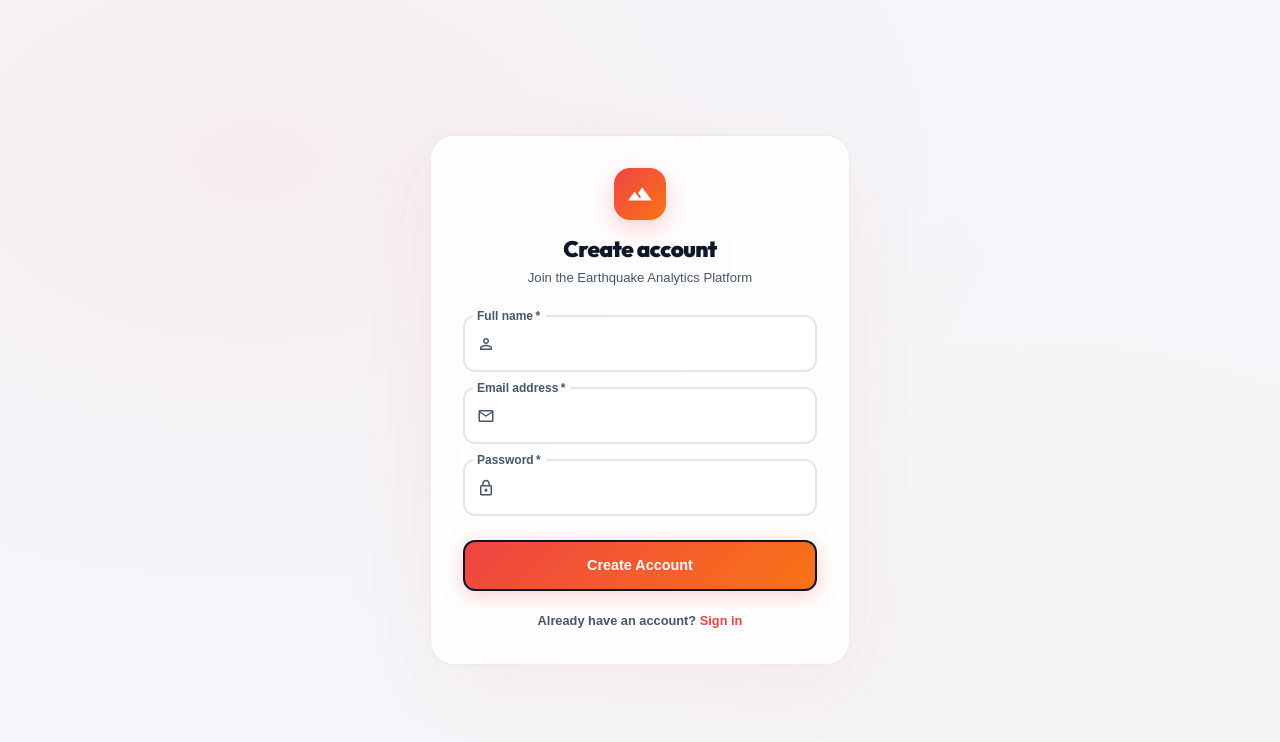
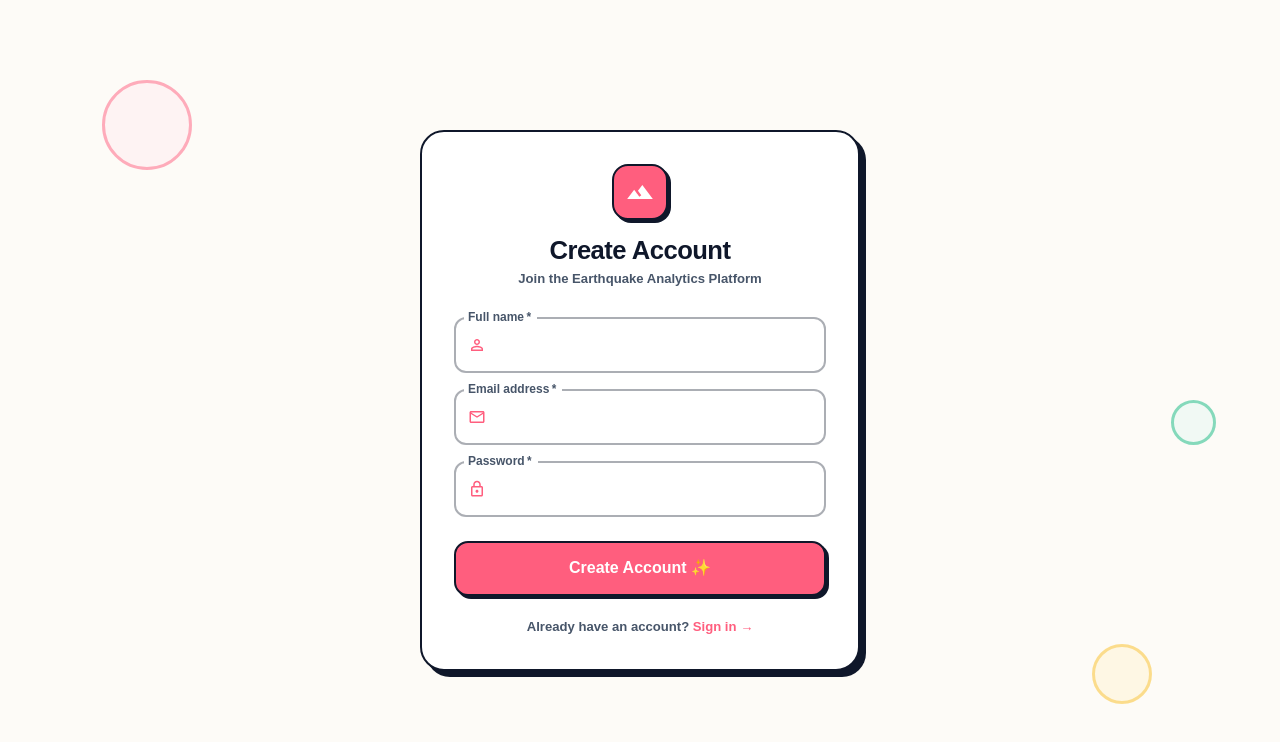
Before and after one commit to codinggita/global_earthquakes_kamlesh_chandela, a React (Vite) app in the folder frontend/: page /register in a window 1280 px wide. Shown: the top 742 px of the page. Built offline with nearby package versions, Linux system fonts and the light colour scheme; no server answers.

Commit message:
feat: redesign authentication pages with neubrutalist styling

```diff
--- a/frontend/src/pages/auth/ForgotPassword.jsx
+++ b/frontend/src/pages/auth/ForgotPassword.jsx
@@ -1,23 +1,22 @@
 import React, { useState } from 'react';
 import { Link } from 'react-router-dom';
-import { Box, Typography, TextField, Button, Alert } from '@mui/material';
+import { Box, Typography, TextField, Button, Alert, InputAdornment } from '@mui/material';
 import { useTheme } from '@mui/material/styles';
-import SecurityIcon from '@mui/icons-material/Security';
+import SecurityIcon   from '@mui/icons-material/Security';
+import EmailOutlinedIcon from '@mui/icons-material/EmailOutlined';
 import authService from '../../services/auth.service';
 
 const ForgotPassword = () => {
-  const theme = useTheme();
+  const theme  = useTheme();
   const isDark = theme.palette.mode === 'dark';
-  const [email, setEmail] = useState('');
+  const [email,   setEmail]   = useState('');
   const [message, setMessage] = useState('');
-  const [error, setError] = useState('');
+  const [error,   setError]   = useState('');
   const [loading, setLoading] = useState(false);
 
   const handleSubmit = async (e) => {
     e.preventDefault();
-    setLoading(true);
-    setError('');
-    setMessage('');
+    setLoading(true); setError(''); setMessage('');
     try {
       await authService.forgotPassword(email);
       setMessage('Password reset link sent to your email');
@@ -27,125 +26,100 @@ const ForgotPassword = () => {
     setLoading(false);
   };
 
+  const borderColor = isDark ? '#ffffff' : '#0f172a';
+  const shadowColor = isDark ? '#ffffff' : '#0f172a';
+
   return (
-    <Box
-      sx={{
-        minHeight: '100vh',
-        display: 'flex',
-        alignItems: 'center',
-        justifyContent: 'center',
-        background: isDark ? '#090c15' : '#f5f7fb',
-        backgroundImage: isDark
-          ? `radial-gradient(ellipse at 20% 20%, rgba(239,68,68,0.12) 0%, transparent 55%), radial-gradient(ellipse at 80% 80%, rgba(249,115,22,0.08) 0%, transparent 55%)`
-          : `radial-gradient(ellipse at 20% 20%, rgba(239,68,68,0.06) 0%, transparent 55%), radial-gradient(ellipse at 80% 80%, rgba(249,115,22,0.03) 0%, transparent 55%)`,
-        p: 2,
-      }}
-    >
-      <Box
-        sx={{
-          width: '100%',
-          maxWidth: 420,
-          background: isDark ? 'rgba(15, 19, 34, 0.85)' : 'rgba(255, 255, 255, 0.85)',
-          backdropFilter: 'blur(20px)',
-          border: '1px solid',
-          borderColor: isDark ? 'rgba(255,255,255,0.06)' : 'rgba(0,0,0,0.07)',
-          borderRadius: '24px',
-          p: { xs: 3, sm: 4 },
-          boxShadow: isDark
-            ? '0 24px 80px rgba(0,0,0,0.55), 0 0 0 1px rgba(239,68,68,0.05)'
-            : '0 24px 80px rgba(239,68,68,0.06), 0 0 0 1px rgba(239,68,68,0.02)',
-          animation: 'fadeSlideUp 0.4s cubic-bezier(0.4,0,0.2,1) both',
-          '@keyframes fadeSlideUp': {
-            from: { opacity: 0, transform: 'translateY(20px)' },
-            to:   { opacity: 1, transform: 'translateY(0)' },
-          },
-        }}
-      >
-        {/* Title */}
+    <Box sx={{
+      minHeight: '100vh', display: 'flex', alignItems: 'center', justifyContent: 'center',
+      background: isDark ? '#0b0e1a' : '#fdfbf7', p: 2, position: 'relative', overflow: 'hidden',
+    }}>
+      {/* Floating blobs */}
+      <Box sx={{ position: 'absolute', top: '15%', right: '10%', width: 80, height: 80, borderRadius: '50%', background: '#e8e5ff', border: '3px solid #8b5cf6', opacity: 0.5, animation: 'float-slow 5s ease-in-out infinite' }} />
+      <Box sx={{ position: 'absolute', bottom: '20%', left: '8%', width: 55, height: 55, borderRadius: '50%', background: '#fff4d2', border: '3px solid #fbbf24', opacity: 0.5, animation: 'float-medium 4s ease-in-out infinite' }} />
+
+      <Box sx={{
+        width: '100%', maxWidth: 420,
+        background: isDark ? '#161a2b' : '#ffffff',
+        border: `2.5px solid ${borderColor}`,
+        borderRadius: '24px',
+        p: { xs: 3, sm: 4 },
+        boxShadow: `6px 6px 0px 0px ${shadowColor}`,
+        position: 'relative', zIndex: 1,
+        animation: 'fadeSlideUp 0.4s cubic-bezier(0.34,1.56,0.64,1) both',
+        '@keyframes fadeSlideUp': {
+          from: { opacity: 0, transform: 'translateY(24px) scale(0.97)' },
+          to:   { opacity: 1, transform: 'translateY(0) scale(1)' },
+        },
+      }}>
+        {/* Icon + Title */}
         <Box sx={{ display: 'flex', flexDirection: 'column', alignItems: 'center', mb: 3.5 }}>
-          <Box
-            sx={{
-              width: 52,
-              height: 52,
-              borderRadius: '16px',
-              background: 'linear-gradient(135deg, #ef4444 0%, #f97316 100%)',
-              display: 'flex',
-              alignItems: 'center',
-              justifyContent: 'center',
-              boxShadow: '0 8px 24px rgba(239,68,68,0.25)',
-              mb: 2,
-            }}
-          >
-            <SecurityIcon sx={{ color: '#fff', fontSize: 26 }} />
+          <Box sx={{
+            width: 56, height: 56, borderRadius: '16px',
+            background: '#8b5cf6',
+            border: `2.5px solid ${borderColor}`,
+            boxShadow: `3px 3px 0px 0px ${shadowColor}`,
+            display: 'flex', alignItems: 'center', justifyContent: 'center', mb: 2,
+          }}>
+            <SecurityIcon sx={{ color: '#fff', fontSize: 28 }} />
           </Box>
-          <Typography
-            sx={{
-              fontFamily: '"Outfit", sans-serif',
-              fontWeight: 900,
-              fontSize: '1.4rem',
-              letterSpacing: '-0.025em',
-              color: 'text.primary',
-              lineHeight: 1.2,
-            }}
-          >
-            Forgot Password
+          <Typography sx={{
+            fontFamily: '"Fredoka", sans-serif', fontWeight: 800,
+            fontSize: '1.6rem', letterSpacing: '-0.02em', color: 'text.primary', lineHeight: 1.1,
+          }}>
+            Forgot Password?
           </Typography>
-          <Typography sx={{ fontSize: '0.82rem', color: 'text.secondary', mt: 0.5, fontWeight: 500, textAlign: 'center' }}>
-            We'll send a secure password reset link to your email
+          <Typography sx={{
+            fontSize: '0.82rem', color: 'text.secondary', mt: 0.5,
+            fontWeight: 700, fontFamily: '"Quicksand", sans-serif', textAlign: 'center',
+          }}>
+            We'll send a secure reset link to your email
           </Typography>
         </Box>
 
-        {message && <Alert severity="success" sx={{ mb: 2.5, borderRadius: '12px', fontSize: '0.82rem' }}>{message}</Alert>}
-        {error && <Alert severity="error" sx={{ mb: 2.5, borderRadius: '12px', fontSize: '0.82rem' }}>{error}</Alert>}
+        {message && <Alert severity="success" sx={{ mb: 2.5, borderRadius: '12px', border: '2px solid #10b981', fontFamily: '"Quicksand", sans-serif', fontWeight: 700, fontSize: '0.82rem' }}>{message}</Alert>}
+        {error   && <Alert severity="error"   sx={{ mb: 2.5, borderRadius: '12px', border: '2px solid #ff5e7e', fontFamily: '"Quicksand", sans-serif', fontWeight: 700, fontSize: '0.82rem' }}>{error}</Alert>}
 
         <form onSubmit={handleSubmit}>
           <TextField
-            fullWidth
-            label="Email address"
-            type="email"
-            value={email}
-            onChange={(e) => setEmail(e.target.value)}
-            required
+            fullWidth label="Email address" type="email"
+            value={email} onChange={(e) => setEmail(e.target.value)} required
             sx={{
               mb: 3,
               '& .MuiOutlinedInput-root': {
-                borderRadius: '11px',
-                '& fieldset': { borderColor: isDark ? 'rgba(255,255,255,0.08)' : 'rgba(0,0,0,0.10)' },
-                '&:hover fieldset': { borderColor: 'rgba(239,68,68,0.40)' },
-                '&.Mui-focused fieldset': { borderColor: '#ef4444' },
+                borderRadius: '14px', fontFamily: '"Quicksand", sans-serif', fontWeight: 700,
+                background: isDark ? 'rgba(255,255,255,0.04)' : '#ffffff',
+                '& fieldset': { borderColor: isDark ? 'rgba(255,255,255,0.35)' : 'rgba(15,23,42,0.35)', borderWidth: '2px' },
+                '&:hover fieldset': { borderColor: '#8b5cf6', borderWidth: '2px' },
+                '&.Mui-focused fieldset': { borderColor: '#8b5cf6', borderWidth: '2px', boxShadow: '2px 2px 0px 0px #8b5cf6' },
               },
-              '& .MuiInputLabel-root.Mui-focused': { color: '#ef4444' }
+              '& .MuiInputLabel-root': { fontFamily: '"Quicksand", sans-serif', fontWeight: 700, '&.Mui-focused': { color: '#8b5cf6' } },
+            }}
+            InputProps={{
+              startAdornment: <InputAdornment position="start"><EmailOutlinedIcon sx={{ fontSize: 18, color: '#8b5cf6' }} /></InputAdornment>,
             }}
           />
           <Button
-            fullWidth
-            type="submit"
-            variant="contained"
-            size="large"
-            disabled={loading}
+            fullWidth type="submit" variant="contained" size="large" disabled={loading}
             sx={{
-              py: 1.4,
-              fontSize: '0.9rem',
-              fontWeight: 800,
-              borderRadius: '12px',
-              background: 'linear-gradient(135deg, #ef4444 0%, #f97316 100%)',
-              boxShadow: '0 4px 20px rgba(239,68,68,0.25)',
-              color: '#ffffff',
-              '&:hover': {
-                background: 'linear-gradient(135deg, #dc2626 0%, #ea580c 100%)',
-                boxShadow: '0 6px 28px rgba(239,68,68,0.4)',
-                transform: 'translateY(-1px)',
-              },
+              py: 1.4, fontSize: '1rem', fontWeight: 800,
+              fontFamily: '"Fredoka", sans-serif', borderRadius: '14px', textTransform: 'none',
+              background: '#8b5cf6', color: '#ffffff',
+              border: `2.5px solid ${borderColor}`,
+              boxShadow: `3px 3px 0px 0px ${shadowColor}`,
+              '&:hover': { background: '#7c3aed', transform: 'translate(-2px,-2px)', boxShadow: `5px 5px 0px 0px ${shadowColor}` },
+              '&.Mui-disabled': { opacity: 0.6 },
+              transition: 'all 0.18s cubic-bezier(0.34,1.56,0.64,1)',
             }}
           >
-            {loading ? 'Sending...' : 'Send Reset Link'}
+            {loading ? 'Sending…' : 'Send Reset Link 🔐'}
           </Button>
         </form>
 
         <Box sx={{ mt: 2.5, textAlign: 'center' }}>
-          <Typography sx={{ fontSize: '0.8rem', color: 'text.secondary' }}>
-            <Link to="/login" style={{ color: '#ef4444', fontWeight: 700, textDecoration: 'none' }}>
-              Back to Login
+          <Typography sx={{ fontSize: '0.82rem', color: 'text.secondary', fontFamily: '"Quicksand", sans-serif', fontWeight: 700 }}>
+            <Link to="/login" style={{ color: '#8b5cf6', fontWeight: 800, textDecoration: 'none' }}>
+              ← Back to Login
             </Link>
           </Typography>
         </Box>
--- a/frontend/src/pages/auth/Register.jsx
+++ b/frontend/src/pages/auth/Register.jsx
@@ -1,19 +1,22 @@
 import React, { useState, useEffect } from 'react';
 import { useNavigate, Link } from 'react-router-dom';
 import { useDispatch, useSelector } from 'react-redux';
-import { Box, Typography, TextField, Button, Alert, CircularProgress, InputAdornment } from '@mui/material';
+import {
+  Box, Typography, TextField, Button, Alert,
+  CircularProgress, InputAdornment,
+} from '@mui/material';
 import { useTheme } from '@mui/material/styles';
 import PersonOutlineIcon from '@mui/icons-material/PersonOutline';
 import EmailOutlinedIcon from '@mui/icons-material/EmailOutlined';
-import LockOutlinedIcon from '@mui/icons-material/LockOutlined';
-import TerrainIcon from '@mui/icons-material/Terrain';
+import LockOutlinedIcon  from '@mui/icons-material/LockOutlined';
+import TerrainIcon       from '@mui/icons-material/Terrain';
 import { register, clearError } from '../../features/auth/authSlice';
 
 const Register = () => {
-  const navigate = useNavigate();
-  const dispatch = useDispatch();
-  const theme = useTheme();
-  const isDark = theme.palette.mode === 'dark';
+  const navigate   = useNavigate();
+  const dispatch   = useDispatch();
+  const theme      = useTheme();
+  const isDark     = theme.palette.mode === 'dark';
   const { isAuthenticated, loading, error } = useSelector((state) => state.auth);
   const [formData, setFormData] = useState({ name: '', email: '', password: '' });
 
@@ -25,6 +28,34 @@ const Register = () => {
   const handleChange = (e) => setFormData({ ...formData, [e.target.name]: e.target.value });
   const handleSubmit = async (e) => { e.preventDefault(); await dispatch(register(formData)); };
 
+  const borderColor = isDark ? '#ffffff' : '#0f172a';
+  const shadowColor = isDark ? '#ffffff' : '#0f172a';
+
+  const fieldSx = (mb = 2) => ({
+    mb,
+    '& .MuiOutlinedInput-root': {
+      borderRadius: '14px',
+      fontFamily: '"Quicksand", sans-serif',
+      fontWeight: 700,
+      background: isDark ? 'rgba(255,255,255,0.04)' : '#ffffff',
+      '& fieldset': {
+        borderColor: isDark ? 'rgba(255,255,255,0.35)' : 'rgba(15,23,42,0.35)',
+        borderWidth: '2px',
+      },
+      '&:hover fieldset': { borderColor: '#ff5e7e', borderWidth: '2px' },
+      '&.Mui-focused fieldset': {
+        borderColor: '#ff5e7e',
+        borderWidth: '2px',
+        boxShadow: '2px 2px 0px 0px #ff5e7e',
+      },
+    },
+    '& .MuiInputLabel-root': {
+      fontFamily: '"Quicksand", sans-serif',
+      fontWeight: 700,
+      '&.Mui-focused': { color: '#ff5e7e' },
+    },
+  });
+
   return (
     <Box
       sx={{
@@ -32,30 +63,32 @@ const Register = () => {
         display: 'flex',
         alignItems: 'center',
         justifyContent: 'center',
-        background: isDark ? '#090c15' : '#f5f7fb',
-        backgroundImage: isDark
-          ? `radial-gradient(ellipse at 20% 20%, rgba(239,68,68,0.12) 0%, transparent 55%), radial-gradient(ellipse at 80% 80%, rgba(249,115,22,0.08) 0%, transparent 55%)`
-          : `radial-gradient(ellipse at 20% 20%, rgba(239,68,68,0.06) 0%, transparent 55%), radial-gradient(ellipse at 80% 80%, rgba(249,115,22,0.03) 0%, transparent 55%)`,
+        background: isDark ? '#0b0e1a' : '#fdfbf7',
         p: 2,
+        position: 'relative',
+        overflow: 'hidden',
       }}
     >
+      {/* Floating doodle blobs */}
+      <Box sx={{ position: 'absolute', top: '10%', left: '8%', width: 90, height: 90, borderRadius: '50%', background: '#ffecf0', border: '3px solid #ff5e7e', opacity: 0.5, animation: 'float-slow 5s ease-in-out infinite' }} />
+      <Box sx={{ position: 'absolute', bottom: '12%', right: '10%', width: 60, height: 60, borderRadius: '50%', background: '#fff4d2', border: '3px solid #fbbf24', opacity: 0.5, animation: 'float-medium 4s ease-in-out infinite' }} />
+      <Box sx={{ position: 'absolute', top: '50%', right: '5%', width: 45, height: 45, borderRadius: '50%', background: '#e6f9f3', border: '3px solid #10b981', opacity: 0.5, animation: 'float-slow 6s ease-in-out infinite' }} />
+
       <Box
         sx={{
           width: '100%',
-          maxWidth: 420,
-          background: isDark ? 'rgba(15, 19, 34, 0.85)' : 'rgba(255, 255, 255, 0.85)',
-          backdropFilter: 'blur(20px)',
-          border: '1px solid',
-          borderColor: isDark ? 'rgba(255,255,255,0.06)' : 'rgba(0,0,0,0.07)',
+          maxWidth: 440,
+          background: isDark ? '#161a2b' : '#ffffff',
+          border: `2.5px solid ${borderColor}`,
           borderRadius: '24px',
           p: { xs: 3, sm: 4 },
-          boxShadow: isDark
-            ? '0 24px 80px rgba(0,0,0,0.55), 0 0 0 1px rgba(239,68,68,0.05)'
-            : '0 24px 80px rgba(239,68,68,0.06), 0 0 0 1px rgba(239,68,68,0.02)',
-          animation: 'fadeSlideUp 0.4s cubic-bezier(0.4,0,0.2,1) both',
+          boxShadow: `6px 6px 0px 0px ${shadowColor}`,
+          position: 'relative',
+          zIndex: 1,
+          animation: 'fadeSlideUp 0.4s cubic-bezier(0.34,1.56,0.64,1) both',
           '@keyframes fadeSlideUp': {
-            from: { opacity: 0, transform: 'translateY(20px)' },
-            to:   { opacity: 1, transform: 'translateY(0)' },
+            from: { opacity: 0, transform: 'translateY(24px) scale(0.97)' },
+            to:   { opacity: 1, transform: 'translateY(0) scale(1)' },
           },
         }}
       >
@@ -63,132 +96,92 @@ const Register = () => {
         <Box sx={{ display: 'flex', flexDirection: 'column', alignItems: 'center', mb: 3.5 }}>
           <Box
             sx={{
-              width: 52,
-              height: 52,
+              width: 56, height: 56,
               borderRadius: '16px',
-              background: 'linear-gradient(135deg, #ef4444 0%, #f97316 100%)',
-              display: 'flex',
-              alignItems: 'center',
-              justifyContent: 'center',
-              boxShadow: '0 8px 24px rgba(239,68,68,0.25)',
+              background: '#ff5e7e',
+              border: `2.5px solid ${borderColor}`,
+              boxShadow: `3px 3px 0px 0px ${shadowColor}`,
+              display: 'flex', alignItems: 'center', justifyContent: 'center',
               mb: 2,
             }}
           >
-            <TerrainIcon sx={{ color: '#fff', fontSize: 26 }} />
+            <TerrainIcon sx={{ color: '#fff', fontSize: 28 }} />
           </Box>
-          <Typography
-            sx={{
-              fontFamily: '"Outfit", sans-serif',
-              fontWeight: 900,
-              fontSize: '1.4rem',
-              letterSpacing: '-0.025em',
-              color: 'text.primary',
-              lineHeight: 1.2,
-            }}
-          >
-            Create account
+          <Typography sx={{
+            fontFamily: '"Fredoka", sans-serif', fontWeight: 800,
+            fontSize: '1.6rem', letterSpacing: '-0.02em',
+            color: 'text.primary', lineHeight: 1.1,
+          }}>
+            Create Account
           </Typography>
-          <Typography sx={{ fontSize: '0.82rem', color: 'text.secondary', mt: 0.5, fontWeight: 500 }}>
+          <Typography sx={{
+            fontSize: '0.82rem', color: 'text.secondary', mt: 0.5,
+            fontWeight: 700, fontFamily: '"Quicksand", sans-serif',
+          }}>
             Join the Earthquake Analytics Platform
           </Typography>
         </Box>
 
         {error && (
-          <Alert severity="error" sx={{ mb: 2.5, borderRadius: '12px', fontSize: '0.82rem' }}>
+          <Alert
+            severity="error"
+            sx={{
+              mb: 2.5, borderRadius: '12px', fontSize: '0.82rem',
+              border: '2px solid #ff5e7e',
+              fontFamily: '"Quicksand", sans-serif', fontWeight: 700,
+            }}
+          >
             {error}
           </Alert>
         )}
 
         <form onSubmit={handleSubmit}>
           <TextField
-            fullWidth
-            label="Full name"
-            name="name"
-            value={formData.name}
-            onChange={handleChange}
-            required
-            sx={{
-              mb: 2,
-              '& .MuiOutlinedInput-root': {
-                borderRadius: '11px',
-                '& fieldset': { borderColor: isDark ? 'rgba(255,255,255,0.08)' : 'rgba(0,0,0,0.10)' },
-                '&:hover fieldset': { borderColor: 'rgba(239,68,68,0.40)' },
-                '&.Mui-focused fieldset': { borderColor: '#ef4444' },
-              },
-              '& .MuiInputLabel-root.Mui-focused': { color: '#ef4444' }
-            }}
-            InputProps={{ startAdornment: <InputAdornment position="start"><PersonOutlineIcon sx={{ fontSize: 18, color: 'text.secondary' }} /></InputAdornment> }}
+            fullWidth label="Full name" name="name"
+            value={formData.name} onChange={handleChange} required
+            sx={fieldSx(2)}
+            InputProps={{ startAdornment: <InputAdornment position="start"><PersonOutlineIcon sx={{ fontSize: 18, color: '#ff5e7e' }} /></InputAdornment> }}
           />
           <TextField
-            fullWidth
-            label="Email address"
-            name="email"
-            type="email"
-            value={formData.email}
-            onChange={handleChange}
-            required
-            sx={{
-              mb: 2,
-              '& .MuiOutlinedInput-root': {
-                borderRadius: '11px',
-                '& fieldset': { borderColor: isDark ? 'rgba(255,255,255,0.08)' : 'rgba(0,0,0,0.10)' },
-                '&:hover fieldset': { borderColor: 'rgba(239,68,68,0.40)' },
-                '&.Mui-focused fieldset': { borderColor: '#ef4444' },
-              },
-              '& .MuiInputLabel-root.Mui-focused': { color: '#ef4444' }
-            }}
-            InputProps={{ startAdornment: <InputAdornment position="start"><EmailOutlinedIcon sx={{ fontSize: 18, color: 'text.secondary' }} /></InputAdornment> }}
+            fullWidth label="Email address" name="email" type="email"
+            value={formData.email} onChange={handleChange} required
+            sx={fieldSx(2)}
+            InputProps={{ startAdornment: <InputAdornment position="start"><EmailOutlinedIcon sx={{ fontSize: 18, color: '#ff5e7e' }} /></InputAdornment> }}
           />
           <TextField
-            fullWidth
-            label="Password"
-            name="password"
-            type="password"
-            value={formData.password}
-            onChange={handleChange}
-            required
-            sx={{
-              mb: 3,
-              '& .MuiOutlinedInput-root': {
-                borderRadius: '11px',
-                '& fieldset': { borderColor: isDark ? 'rgba(255,255,255,0.08)' : 'rgba(0,0,0,0.10)' },
-                '&:hover fieldset': { borderColor: 'rgba(239,68,68,0.40)' },
-                '&.Mui-focused fieldset': { borderColor: '#ef4444' },
-              },
-              '& .MuiInputLabel-root.Mui-focused': { color: '#ef4444' }
-            }}
-            InputProps={{ startAdornment: <InputAdornment position="start"><LockOutlinedIcon sx={{ fontSize: 18, color: 'text.secondary' }} /></InputAdornment> }}
+            fullWidth label="Password" name="password" type="password"
+            value={formData.password} onChange={handleChange} required
+            sx={fieldSx(3)}
+            InputProps={{ startAdornment: <InputAdornment position="start"><LockOutlinedIcon sx={{ fontSize: 18, color: '#ff5e7e' }} /></InputAdornment> }}
           />
           <Button
-            fullWidth
-            type="submit"
-            variant="contained"
-            size="large"
+            fullWidth type="submit" variant="contained" size="large"
             disabled={loading}
             sx={{
-              py: 1.4,
-              fontSize: '0.9rem',
-              fontWeight: 800,
-              borderRadius: '12px',
-              background: 'linear-gradient(135deg, #ef4444 0%, #f97316 100%)',
-              boxShadow: '0 4px 20px rgba(239,68,68,0.25)',
-              color: '#ffffff',
+              py: 1.4, fontSize: '1rem', fontWeight: 800,
+              fontFamily: '"Fredoka", sans-serif',
+              borderRadius: '14px', textTransform: 'none',
+              background: '#ff5e7e', color: '#ffffff',
+              border: `2.5px solid ${borderColor}`,
+              boxShadow: `3px 3px 0px 0px ${shadowColor}`,
               '&:hover': {
-                background: 'linear-gradient(135deg, #dc2626 0%, #ea580c 100%)',
-                boxShadow: '0 6px 28px rgba(239,68,68,0.4)',
-                transform: 'translateY(-1px)'
+                background: '#e0436a',
+                transform: 'translate(-2px,-2px)',
+                boxShadow: `5px 5px 0px 0px ${shadowColor}`,
               },
+              '&.Mui-disabled': { opacity: 0.6 },
+              transition: 'all 0.18s cubic-bezier(0.34,1.56,0.64,1)',
             }}
           >
-            {loading ? <CircularProgress size={22} sx={{ color: '#fff' }} /> : 'Create Account'}
+            {loading ? <CircularProgress size={22} sx={{ color: '#fff' }} /> : 'Create Account ✨'}
           </Button>
         </form>
 
         <Box sx={{ mt: 2.5, textAlign: 'center' }}>
-          <Typography sx={{ fontSize: '0.8rem', color: 'text.secondary' }}>
+          <Typography sx={{ fontSize: '0.82rem', color: 'text.secondary', fontFamily: '"Quicksand", sans-serif', fontWeight: 700 }}>
             Already have an account?{' '}
-            <Link to="/login" style={{ color: '#ef4444', fontWeight: 700, textDecoration: 'none' }}>
-              Sign in
+            <Link to="/login" style={{ color: '#ff5e7e', fontWeight: 800, textDecoration: 'none' }}>
+              Sign in →
             </Link>
           </Typography>
         </Box>
```
Also changed, not shown: frontend/src/pages/auth/Login.jsx (+59 -54 lines).
